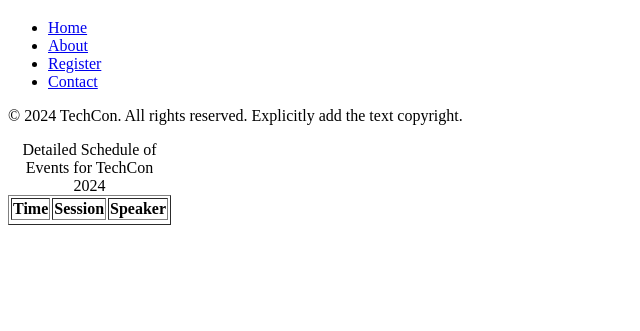
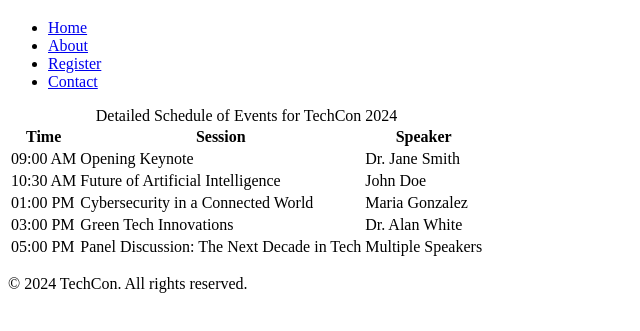
Before and after one commit to wijdanex/TechCon_HTML, a plain HTML site: page techcon_website/schedule.html in a window 1280 px wide. Shown: the part 61-392 px from the top of the page, without its empty margins (0-640 px from the left). Drawn offline with Linux system fonts and the light colour scheme.

Commit message:
Fix schedule page structure and footer consistency

```diff
--- a/techcon_website/schedule.html
+++ b/techcon_website/schedule.html
@@ -6,7 +6,7 @@
   <title>Schedule for TechCon 2024</title>
 </head>
 <body>
- <header>
+<header>
     <h1>Schedule for TechCon 2024</h1>
     <nav>
       <ul>
@@ -17,8 +17,9 @@
       </ul>
     </nav>
   </header>
- <main>
-    <table border="1">
+
+  <main>
+    <table>
       <caption>Detailed Schedule of Events for TechCon 2024</caption>
       <thead>
         <tr>
@@ -29,9 +30,35 @@
       </thead>
       <tbody>
         <tr>
-
-  <footer>
-    <p>&copy; 2024 TechCon. All rights reserved. Explicitly add the text copyright.</p>
+          <td>09:00 AM</td>
+          <td>Opening Keynote</td>
+          <td>Dr. Jane Smith</td>
+        </tr>
+        <tr>
+          <td>10:30 AM</td>
+          <td>Future of Artificial Intelligence</td>
+          <td>John Doe</td>
+        </tr>
+        <tr>
+          <td>01:00 PM</td>
+          <td>Cybersecurity in a Connected World</td>
+          <td>Maria Gonzalez</td>
+        </tr>
+        <tr>
+          <td>03:00 PM</td>
+          <td>Green Tech Innovations</td>
+          <td>Dr. Alan White</td>
+        </tr>
+        <tr>
+          <td>05:00 PM</td>
+          <td>Panel Discussion: The Next Decade in Tech</td>
+          <td>Multiple Speakers</td>
+        </tr>
+      </tbody>
+    </table>
+  </main>
+ <footer>
+    <p>&copy; 2024 TechCon. All rights reserved.</p>
   </footer>
 </body>
 </html>
```
